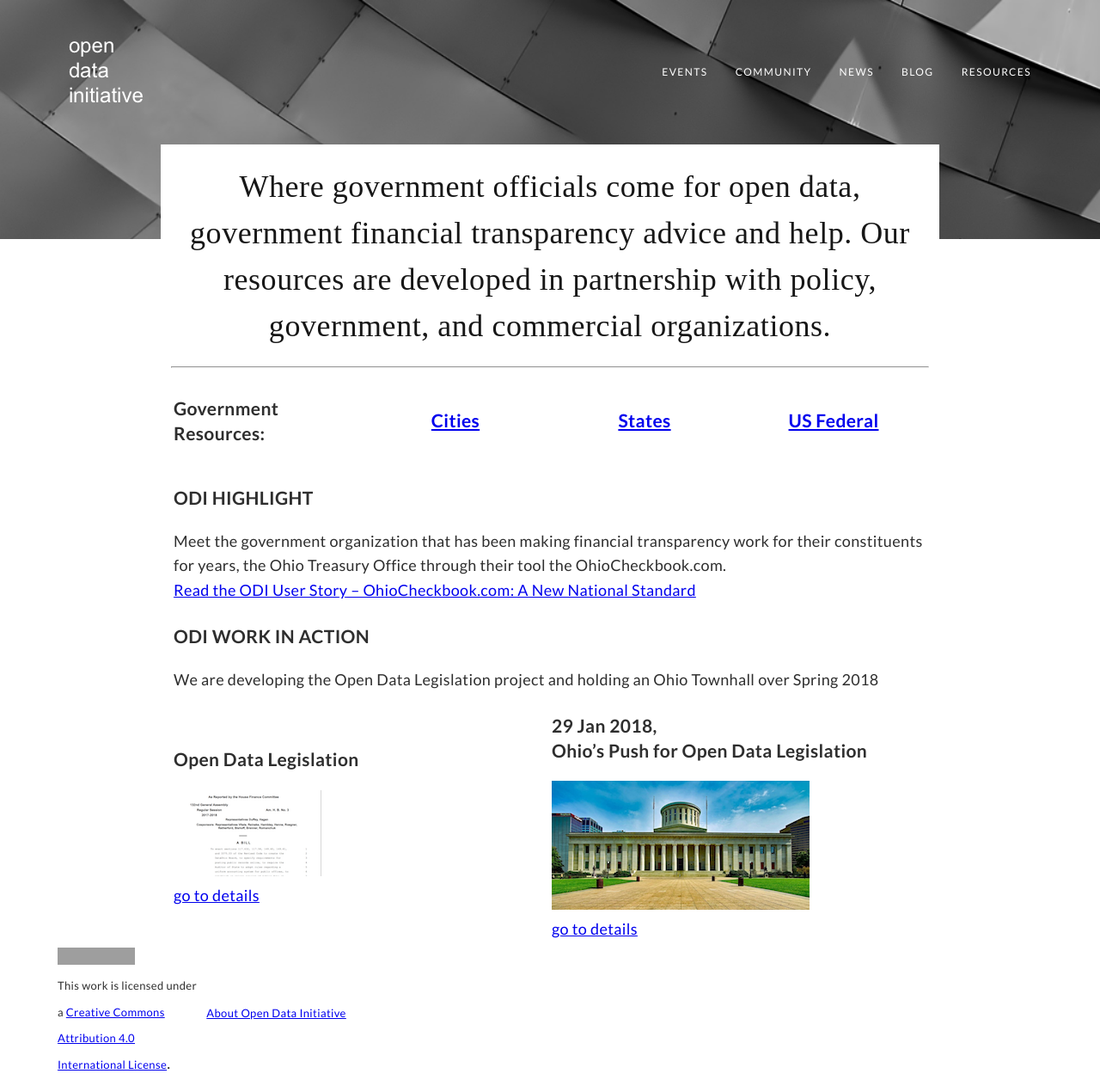
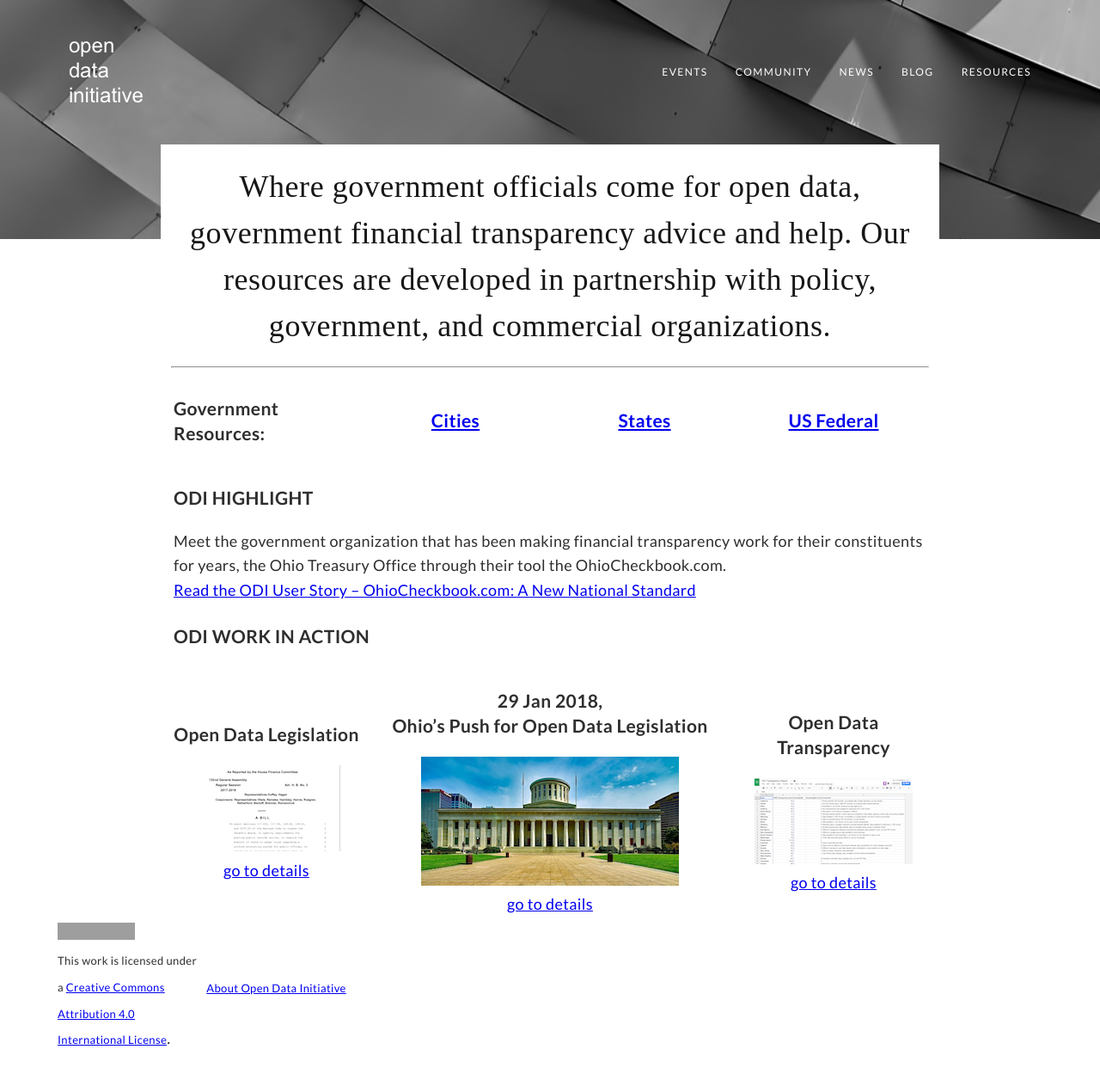
Before and after one commit to opendatainitiative/opendatainitiative.github.io, a Jekyll site: the page built from index.md, in a window 1280 px wide. Shown: the whole page at 86% size. Built offline with Jekyll 4.4.1, drawn with Linux system fonts in a browser that asks for light colours; after the commit the page ends 1227 px from its top, so only the background shows below that; grey boxes are pictures that could not be loaded.

Commit message:
include transparency on home page

```diff
--- a/index.md
+++ b/index.md
@@ -24,9 +24,10 @@ title: Home
 			 <br><a href="https://opendatainitiative.github.io/blog/2017-12-18-user-story-ohio-treasury-office/">Read the ODI User Story – OhioCheckbook.com: A New National Standard</a></td>
 	</tr>
 	<tr>
-		<td colspan="5"><h3>ODI WORK IN ACTION</h3>We are developing the Open Data Legislation project and holding an Ohio Townhall over Spring 2018</td>
+		<td colspan="2"><h3>ODI WORK IN ACTION</h3></td>
 	</tr>
 	<tr>
-		<td colspan="2"><h3>Open Data Legislation</h3><a href="/legislation"><img src="/assets/img/legislation-icon.png" alt="ODI Open Data Legislation"><br>go to details</a></td>
-	<td colspan="3"><h3>29 Jan 2018,<br>Ohio’s Push for Open Data Legislation</h3><a href="/events/2018-01-29-ohio-townhall/"><img src="/assets/img/ohio-state-capital.png" alt="ODI Open Data Legislation"><br>go to details</a></td>
+		<td colspan="1" align="center"><h3>Open Data Legislation</h3><a href="/legislation"><img src="/assets/img/legislation-icon.png" alt="ODI Open Data Legislation"><br>go to details</a></td>
+	<td colspan="2" align="center"><h3>29 Jan 2018,<br>Ohio’s Push for Open Data Legislation</h3><a href="/events/2018-01-29-ohio-townhall/"><img src="/assets/img/ohio-state-capital.png" alt="ODI Open Data Legislation"><br>go to details</a></td>
+	<td colspan="1" align="center"><h3>Open Data Transparency</h3><a href="/transparency"><img src="/assets/img/transparency_report_icon.png" alt="ODI Open Data Transparency"><br>go to details</a></td>
 	</tr>
```
